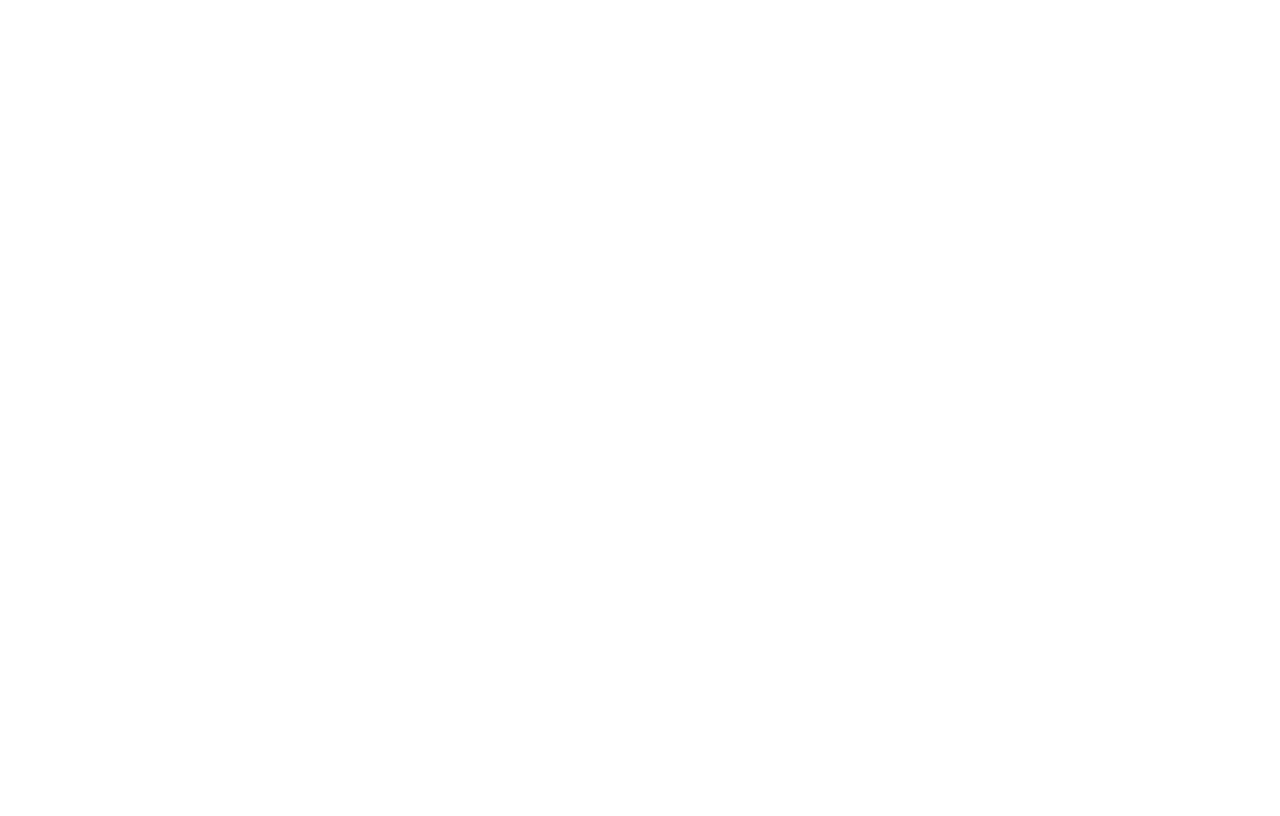
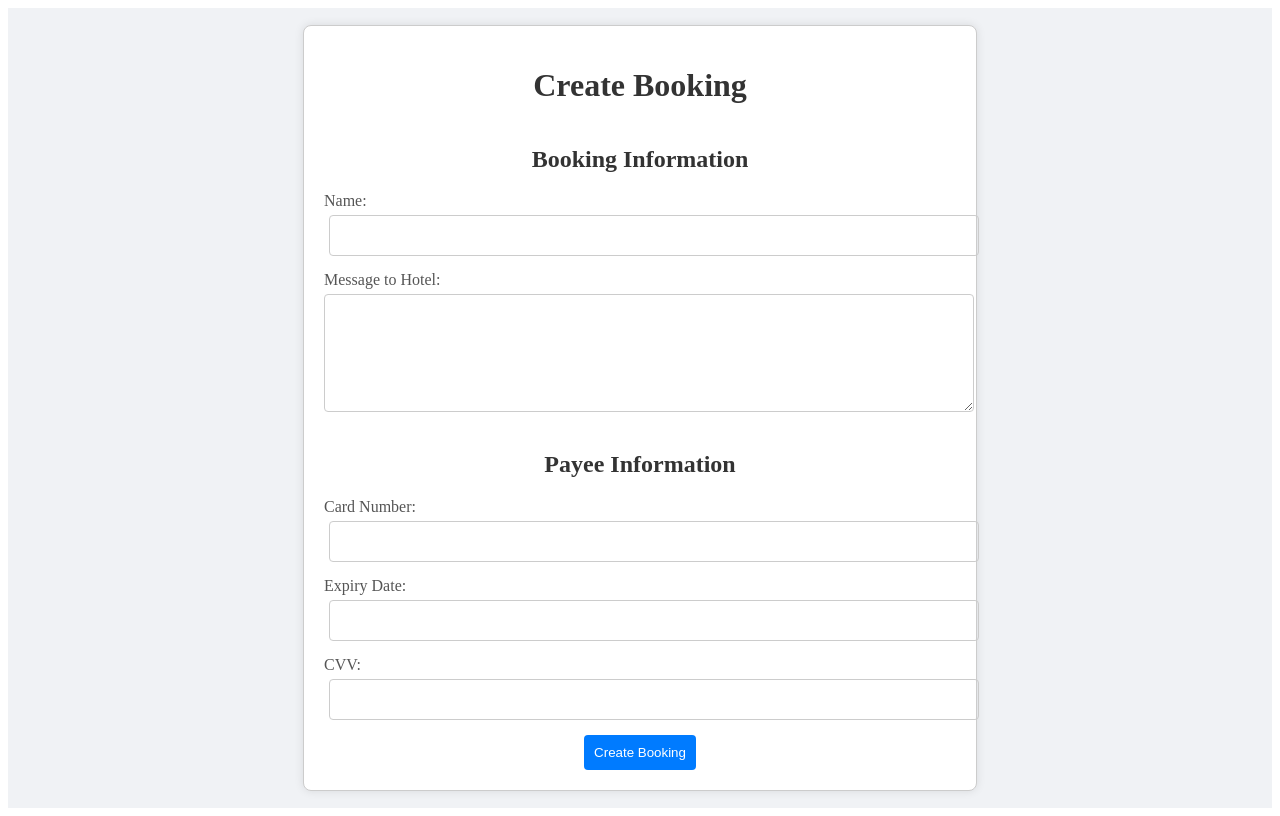
Before and after one commit to loheesong/ESC-proj, a React (Create React App) app in the folder frontend/: page /booking in a window 1280 px wide. Before the commit this address had no page. Built offline with nearby package versions, Linux system fonts and the light colour scheme.

Commit message:
Integrated Booking Form

```diff
--- a/frontend/src/App.js
+++ b/frontend/src/App.js
@@ -5,6 +5,7 @@
 import SearchHotel from './routes/SearchHotel';
 import SearchRoom from './routes/SearchRoom';
 import Home from "./routes/Home"
+import BookingForm from "./routes/BookingForm";
 
 function App() {
     const [info, setInfo] = useState([]);
@@ -28,6 +29,7 @@
                 />
                 <Route path="/searchhotel/:uid" element={<SearchHotel />} />
                 <Route path="/searchroom/:id" element={<SearchRoom />} />
+                <Route path="/booking" element={<BookingForm />} />
             </Routes>
         </Router>
     );
--- a/frontend/src/components/RoomList.js
+++ b/frontend/src/components/RoomList.js
@@ -14,14 +14,9 @@
       hotelData
     };
 
-    // POST request to the backend
-    axios.post("http://localhost:3001/book", bookingData)
-      .then((res) => {
-        console.log('Booking response:', res.data);
-      })
-      .catch((error) => {
-        console.error('Error during booking:', error);
-      });
+    const params = new URLSearchParams();
+    const bookingDataString = encodeURIComponent(JSON.stringify(bookingData));
+    window.location.href = `/booking?bookingData=${bookingDataString}`;
   };
 
   return (
@@ -55,9 +50,7 @@
             </div>
             <div className="booking">
               <h2>$ {room.price}</h2>
-              <Link to={``}>
-                <button onClick={() => handleBooking(room)}>Book</button>
-              </Link>
+              <button onClick={() => handleBooking(room)}>Book</button>
             </div>
           </div>
         ))}
--- /dev/null
+++ b/frontend/src/routes/BookingForm.css
@@ -0,0 +1,63 @@
+.form-page {
+    display: flex;
+    justify-content: center;
+    align-items: center;
+    height: 100vh;
+    background-color: #f0f2f5;
+}
+
+.form-container {
+    width: 50%;
+    background-color: #fff;
+    padding: 20px;
+    border-radius: 8px;
+    box-shadow: 0 0 10px rgba(0, 0, 0, 0.1);
+    border: 1px solid #ccc; /* Add border to form container */
+}
+
+h1, h2 {
+    text-align: center;
+    color: #333;
+}
+
+form {
+    display: flex;
+    flex-direction: column;
+}
+
+.form-group {
+    margin-bottom: 15px;
+}
+
+.form-group label {
+    display: block;
+    margin-bottom: 5px;
+    color: #555;
+}
+
+.form-group input,
+.form-group textarea {
+    width: 100%;
+    padding: 8px;
+    border: 1px solid #ccc;
+    border-radius: 4px;
+}
+
+.form-group textarea {
+    resize: vertical;
+    height: 100px;
+}
+
+button {
+    padding: 10px;
+    background-color: #007bff;
+    color: white;
+    border: none;
+    border-radius: 4px;
+    cursor: pointer;
+    align-self: center;
+}
+
+button:hover {
+    background-color: #0056b3;
+}
--- /dev/null
+++ b/frontend/src/routes/BookingForm.js
@@ -0,0 +1,82 @@
+import React, { useState } from 'react';
+import axios from 'axios';
+import { useNavigate, useLocation } from 'react-router-dom';
+import './BookingForm.css';
+
+function BookingForm() {
+    const location = useLocation();
+    const params = new URLSearchParams(location.search);
+    const bookingDataParam = params.get('bookingData');
+    let bookingData = {};
+
+    try {
+        bookingData = bookingDataParam ? JSON.parse(decodeURIComponent(bookingDataParam)) : {};
+        console.log('Booking Data:', bookingData);
+    } catch (error) {
+        console.error('Error parsing bookingData:', error);
+    }
+
+    const [form, setForm] = useState({
+        name: '',
+        messageToHotel: '',
+        cardNumber: '',
+        expiryDate: '',
+        cvv: ''
+    });
+
+    const navigate = useNavigate();
+
+
+    const handleChange = (e) => {
+        const { name, value } = e.target;
+        setForm({ ...form, [name]: value });
+    };
+
+    const handleSubmit = async () => {
+
+        bookingData.bookingInfo = form;
+
+        axios.post("http://localhost:3001/book", bookingData)
+        .then((res) => {
+            console.log('Booking response:', res.data);
+        })
+        .catch((error) => {
+            console.error('Error during booking:', error);
+        });
+    };
+
+    return (
+        <div className="form-page">
+            <div className="form-container">
+                <h1>Create Booking</h1>
+                <form>
+                    <h2>Booking Information</h2>
+                    <div className="form-group">
+                        <label>Name:</label>
+                        <input type="text" name="name" value={form.name} onChange={handleChange} />
+                    </div>
+                    <div className="form-group">
+                        <label>Message to Hotel:</label>
+                        <textarea name="messageToHotel" value={form.messageToHotel} onChange={handleChange}></textarea>
+                    </div>
+                    <h2>Payee Information</h2>
+                    <div className="form-group">
+                        <label>Card Number:</label>
+                        <input type="text" name="cardNumber" value={form.cardNumber} onChange={handleChange} />
+                    </div>
+                    <div className="form-group">
+                        <label>Expiry Date:</label>
+                        <input type="text" name="expiryDate" value={form.expiryDate} onChange={handleChange} />
+                    </div>
+                    <div className="form-group">
+                        <label>CVV:</label>
+                        <input type="text" name="cvv" value={form.cvv} onChange={handleChange} />
+                    </div>
+                    <button className="submit" type="button" onClick={handleSubmit}>Create Booking</button>
+                </form>
+            </div>
+        </div>
+    );
+};
+
+export default BookingForm
```
